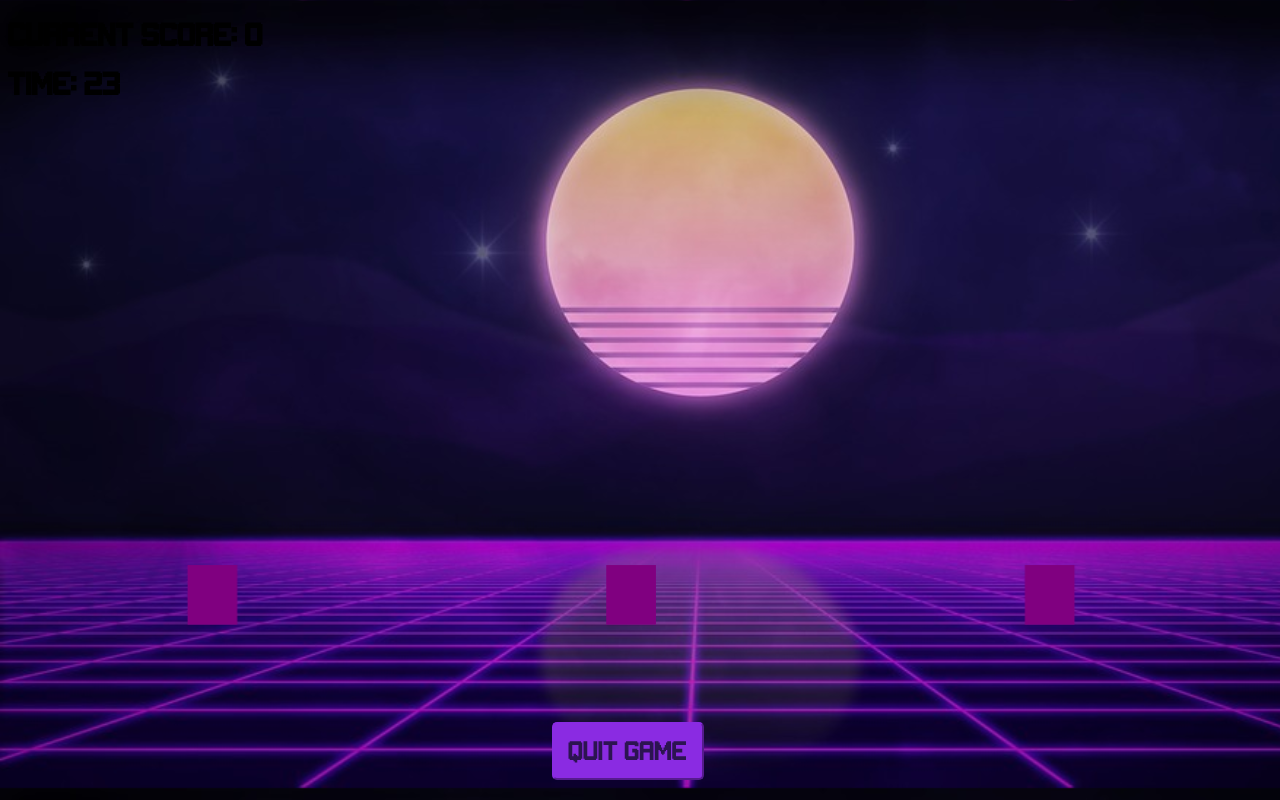
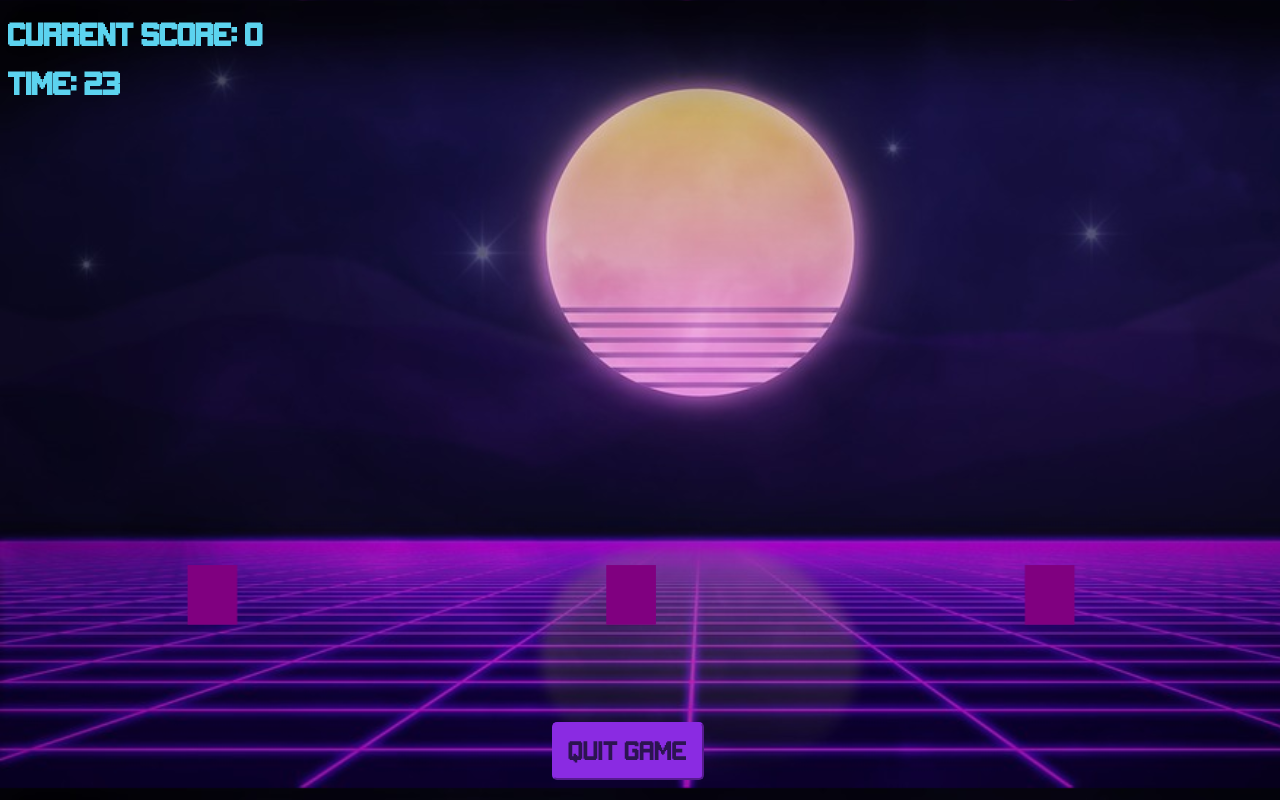
Before and after one commit to fetaplop/m1-project-game, a website: page index.html in a window 1280 px wide. Both pictures are taken after a click on the button "Start Game". Drawn offline with Linux system fonts and the light colour scheme.

Commit message:
change text colout

```diff
--- a/css/style.css
+++ b/css/style.css
@@ -25,6 +25,7 @@ body {
 canvas {
     /*background-color: blueviolet;*/
     height: 600px;
+
 }
 
 h1 {
@@ -56,6 +57,7 @@ button {
 
 .gamestats {
     font-family: breadText;
+    color: #5CD3EF;
     /*tried flex box but the size of the elements change with diff input so.. bad idea*/
 }
 
```
